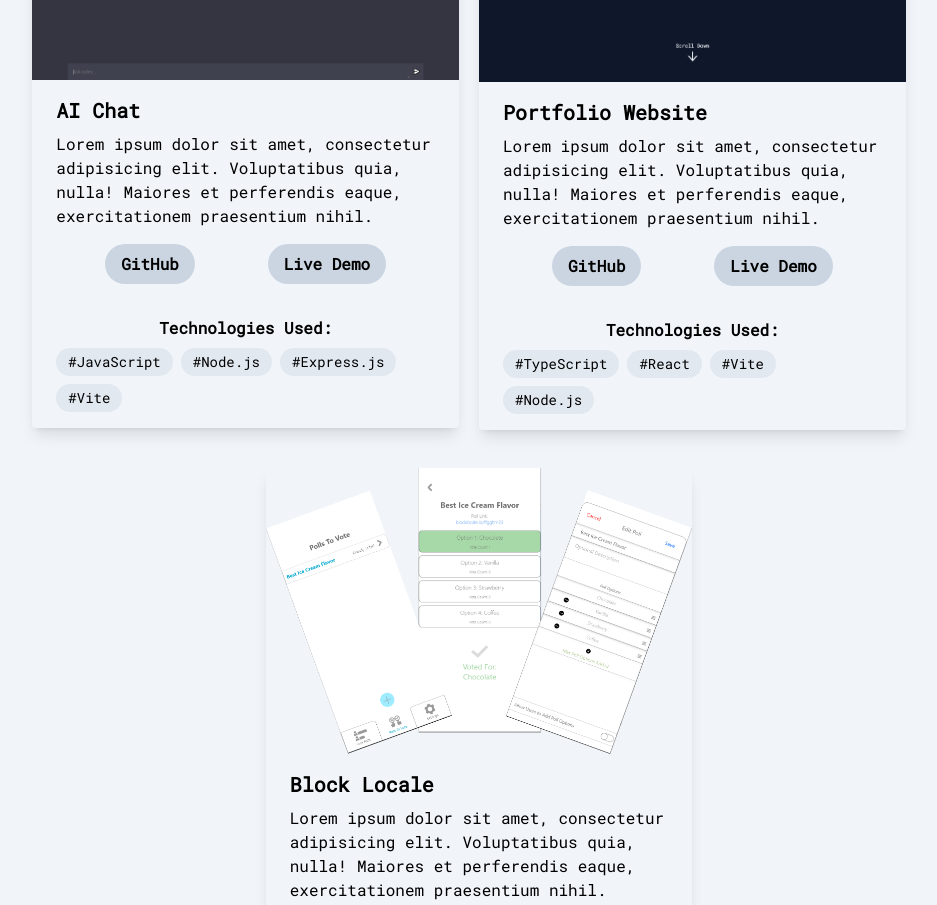
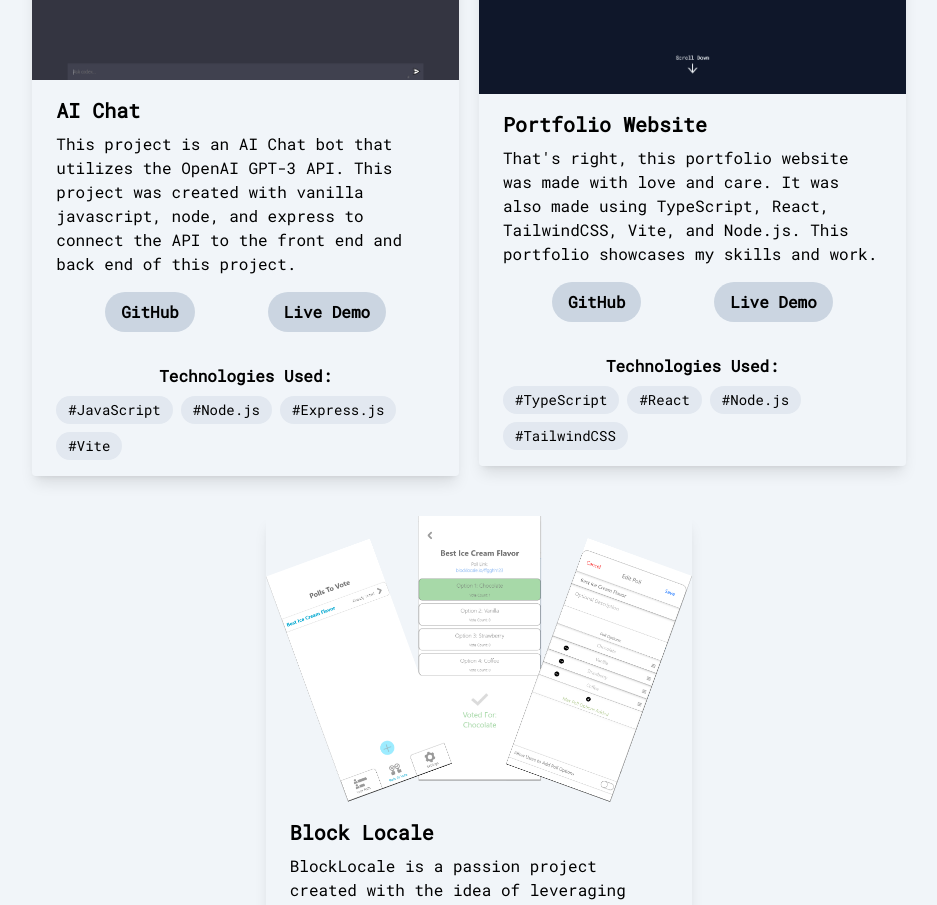
Before and after one commit to Hydraero/Richard-Tumaneng, a React (Vite) app in the folder client/: page / in a window 1280 px wide. Shown: the part 2040-2945 px from the top of the page, without its empty margins (171-1108 px from the left). Built offline with nearby package versions, Linux system fonts and the light colour scheme; what @alpinejs/intersect would draw is missing.

Commit message:
Updated Project Texts

```diff
--- a/client/src/components/Projects.tsx
+++ b/client/src/components/Projects.tsx
@@ -17,7 +17,7 @@ const Projects = (props: Props) => {
                         <div className="mx-6 my-4">
                             <div className="font-bold text-xl mb-2">AI Chat</div>
                             <p className="">
-                                Lorem ipsum dolor sit amet, consectetur adipisicing elit. Voluptatibus quia, nulla! Maiores et perferendis eaque, exercitationem praesentium nihil.
+                                This project is an AI Chat bot that utilizes the OpenAI GPT-3 API. This project was created with vanilla javascript, node, and express to connect the API to the front end and back end of this project.
                             </p>
                         </div>
                         <div className="flex flex-row justify-evenly pb-4">
@@ -48,7 +48,7 @@ const Projects = (props: Props) => {
                         <div className="mx-6 my-4">
                             <div className="font-bold text-xl mb-2">Portfolio Website</div>
                             <p className="">
-                                Lorem ipsum dolor sit amet, consectetur adipisicing elit. Voluptatibus quia, nulla! Maiores et perferendis eaque, exercitationem praesentium nihil.
+                                That's right, this portfolio website was made with love and care. It was also made using TypeScript, React, TailwindCSS, Vite, and Node.js. This portfolio showcases my skills and work.
                             </p>
                         </div>
                         <div className="flex flex-row justify-evenly pb-4">
@@ -69,8 +69,8 @@ const Projects = (props: Props) => {
                             </h1>
                             <span className="inline-block bg-slate-200 dark:bg-slate-700 hover:bg-slate-300 dark:hover:bg-slate-500 rounded-full px-3 py-1 text-sm mr-2 mb-2">#TypeScript</span>
                             <span className="inline-block bg-slate-200 dark:bg-slate-700 hover:bg-slate-300 dark:hover:bg-slate-500 rounded-full px-3 py-1 text-sm mr-2 mb-2">#React</span>
-                            <span className="inline-block bg-slate-200 dark:bg-slate-700 hover:bg-slate-300 dark:hover:bg-slate-500 rounded-full px-3 py-1 text-sm mr-2 mb-2">#Vite</span>
                             <span className="inline-block bg-slate-200 dark:bg-slate-700 hover:bg-slate-300 dark:hover:bg-slate-500 rounded-full px-3 py-1 text-sm mr-2 mb-2">#Node.js</span>
+                            <span className="inline-block bg-slate-200 dark:bg-slate-700 hover:bg-slate-300 dark:hover:bg-slate-500 rounded-full px-3 py-1 text-sm mr-2 mb-2">#TailwindCSS</span>
                         </div>
                     </div>
 
@@ -79,7 +79,7 @@ const Projects = (props: Props) => {
                         <div className="mx-6 my-4">
                             <div className="font-bold text-xl mb-2">Block Locale</div>
                             <p className="">
-                                Lorem ipsum dolor sit amet, consectetur adipisicing elit. Voluptatibus quia, nulla! Maiores et perferendis eaque, exercitationem praesentium nihil.
+                                BlockLocale is a passion project created with the idea of leveraging Blockchain Technology for a secure and immutable voting system. The smart contracts were written in Solidity and tested using Truffle and Ganache.
                             </p>
                         </div>
                         <div className="flex flex-row justify-evenly pb-4">
```
